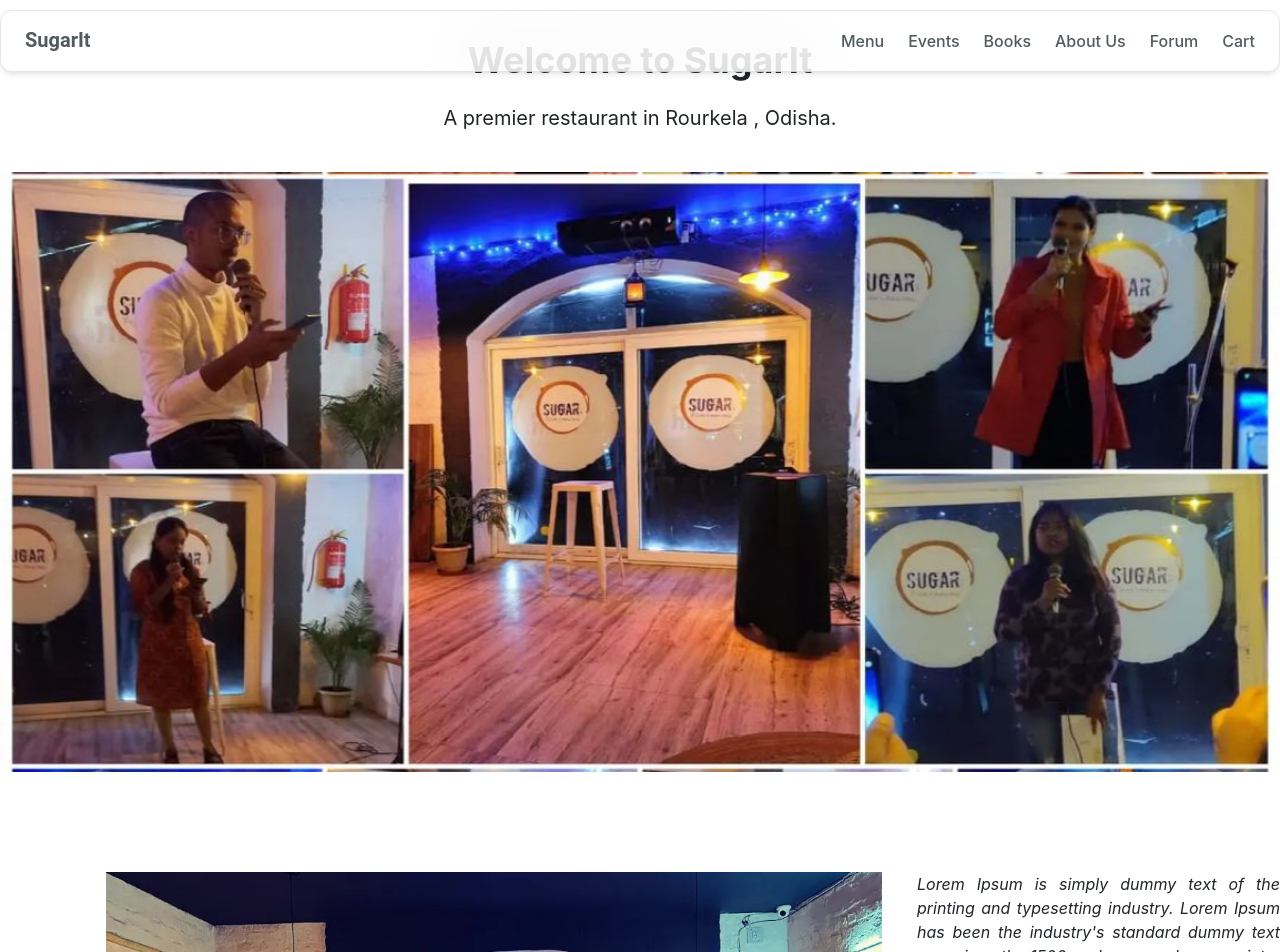
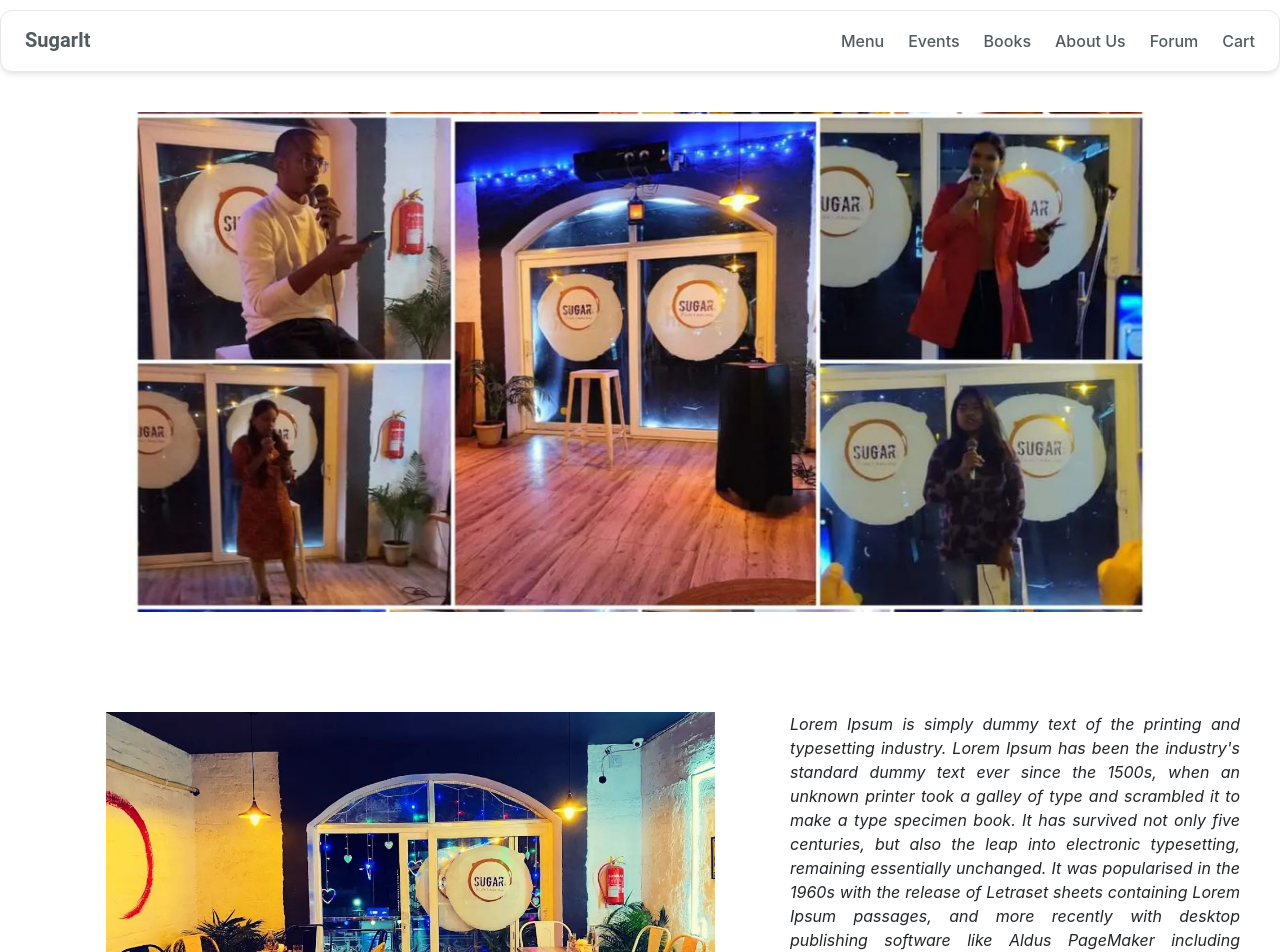
Before and after one commit to Yh010/SugarIt, a React (Vite) app in the folder frontend/: page /events in a window 1280 px wide. Shown: the top 952 px of the page. Built offline with nearby package versions, Linux system fonts and the light colour scheme.

Commit message:
pics styling

```diff
--- a/frontend/src/pages/Event.jsx
+++ b/frontend/src/pages/Event.jsx
@@ -4,12 +4,6 @@ import Corporate from '../assets/Corporate.jpg'
 import Parties from '../assets/Parties.jpg'
 import EventsPlanning from '../assets/EventsPlanning.png'
 import ChatterBox from "../assets/ChatterBox.png"
-const WelcomeSection = () => (
-    <div className="text-center py-10">
-        <h2 className="text-4xl font-bold">Welcome to SugarIt</h2>
-        <p className="text-xl mt-4">A premier restaurant in Rourkela , Odisha.</p>
-    </div>
-);
 
 // const Category = ({ title, imageUrl }) => (
 //     <div className="overflow-hidden">
@@ -48,7 +42,7 @@ const CategoriesSection = () => {
     return (
 
         <div className="carousel-item active">
-                    <img style={{ height: '600px', width: '350px' }} className="d-block w-100" src={Event1} alt="First slide" />
+                    <img style={{ height: '500px', width: '350px' }} className="d-block w-100 px-32" src={Event1} alt="First slide" />
         </div>
     );
 };
@@ -62,7 +56,7 @@ const typesofcards = () => {
                 <div style={{ display: 'flex' }}>
                     <div style={{display:'flex', gap:'3%'}}>
                         <CategoryCard title="Corporate" imageUrl={Corporate} class/>
-                        <div style={{ width: '43%' }}> <p className='italic ' style={{textAlign:'justify'}}>Lorem Ipsum is simply dummy text of the printing and typesetting industry. Lorem Ipsum has been the industry's standard dummy text ever since the 1500s, when an unknown printer took a galley of type and scrambled it to make a type specimen book. It has survived not only five centuries, but also the leap into electronic typesetting, remaining essentially unchanged. It was popularised in the 1960s with the release of Letraset sheets containing Lorem Ipsum passages, and more recently with desktop publishing software like Aldus PageMaker including versions of Lorem Ipsum.</p> </div>
+                        <div style={{ width: '80%' }}> <p className='italic px-10' style={{textAlign:'justify'}}>Lorem Ipsum is simply dummy text of the printing and typesetting industry. Lorem Ipsum has been the industry's standard dummy text ever since the 1500s, when an unknown printer took a galley of type and scrambled it to make a type specimen book. It has survived not only five centuries, but also the leap into electronic typesetting, remaining essentially unchanged. It was popularised in the 1960s with the release of Letraset sheets containing Lorem Ipsum passages, and more recently with desktop publishing software like Aldus PageMaker including versions of Lorem Ipsum.</p> </div>
                     </div></div>
             </div>
 
@@ -117,8 +111,7 @@ const typesofcards = () => {
 
 
 const Event = () => (
-    <div>
-        <WelcomeSection />
+    <div className="mt-28">
         <CategoriesSection />
         {<div style={{ height: '100px' }}></div>}
         {typesofcards()}
```
